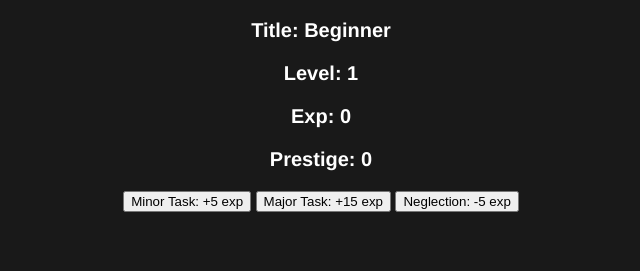
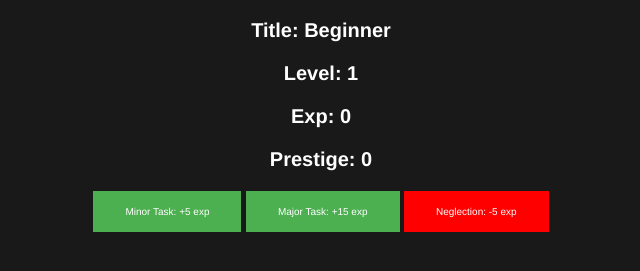
Before and after one commit to ademhoskin/ademhoskin.github.io, a plain HTML site: page index.html in a window 1280 px wide. Shown: the part 61-332 px from the top of the page, without its empty margins (319-959 px from the left). Drawn offline with Linux system fonts and the light colour scheme.

Commit message:
css changes

```diff
--- a/styles.css
+++ b/styles.css
@@ -6,7 +6,7 @@ body {
   margin: 0;
   padding: 0;
   overflow: hidden;
-  font-family: "Helvetica Neue", Helvetica, Arial, sans-serif;
+  font-family: "Jetbrains Mono", Helvetica, sans-serif;
 }
 
 /* center div class centered*/
@@ -15,6 +15,7 @@ body {
   width: 100%;
   text-align: center;
 }
+
 .heading {
   font-size: 35 px;
   font-weight: bold;
@@ -23,11 +24,46 @@ body {
   margin: 5 auto;
   width: 100%;
 }
+
 .stats {
   font-size: 20px;
   font-weight: bold;
   color: #ffffff;
   text-align: center;
   margin: 0 auto;
-  width: 100%;
+  width
 }
+
+#btnGainExp5 {
+  background-color: #4CAF50; /* Green */
+  border: none;
+  color: white;
+  padding: 15px 32px;
+  text-align: center;
+  text-decoration: none;
+  display: inline-block;
+  font-family: "Jetbrains Mono", Helvetica, sans-serif;
+  font-size: 10px;
+}
+#btnGainExp15 {
+  background-color: #4CAF50; /* Green */
+  border: none;
+  color: white;
+  padding: 15px 32px;
+  text-align: center;
+  text-decoration: none;
+  display: inline-block;
+  font-family: "Jetbrains Mono", Helvetica, sans-serif;
+  font-size: 10px;
+}
+#btnLoseExp5 {
+  background-color: #ff0000; /* Green */
+  border: none;
+  color: white;
+  padding: 15px 32px;
+  text-align: center;
+  text-decoration: none;
+  display: inline-block;
+  font-family: "Jetbrains Mono", Helvetica, sans-serif;
+  font-size: 10px;
+}
```
